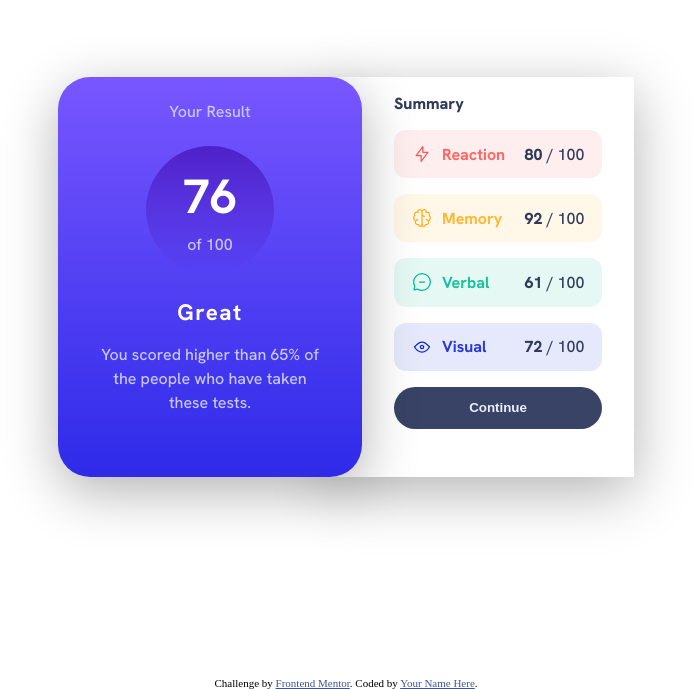
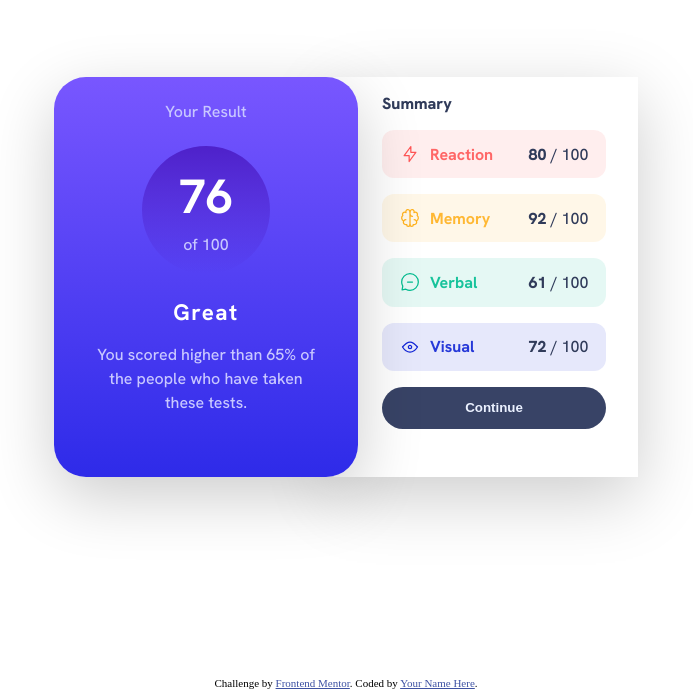
Before and after one commit to Tori-Bemide/Frontend-mentor-result-summary-component, a plain HTML site: page index.html in a window 1280 px wide. Shown: the part 123-812 px from the top of the page, without its empty margins (294-987 px from the left). Drawn offline with Linux system fonts and the light colour scheme.

Commit message:
solution

```diff
--- a/css/styles.css
+++ b/css/styles.css
@@ -191,6 +191,10 @@ h4 {
         --font-size: 0.98;
     }
 
+    body {
+        background: var(--white);
+    }
+
     .container {
         display: flex;
         min-height: 100vh;
@@ -203,7 +207,7 @@ h4 {
     .summary {
         min-height: 25rem;
         min-width: 19rem;
-        box-shadow: 0 15px 55px rgba(0, 0, 0, 0.3);
+        box-shadow: 0 20px 65px rgba(0, 0, 0, 0.2);
     }
 
     .banner {
@@ -212,7 +216,7 @@ h4 {
     }
 
     .summary {
-        margin-left: -2rem;
-        padding-left: 4rem;
+        margin-left: -1.5rem;
+        padding-left: 3rem;
     }
 }
```
Also changed, not shown: images/Screenshot.png (added), 1 other file.
